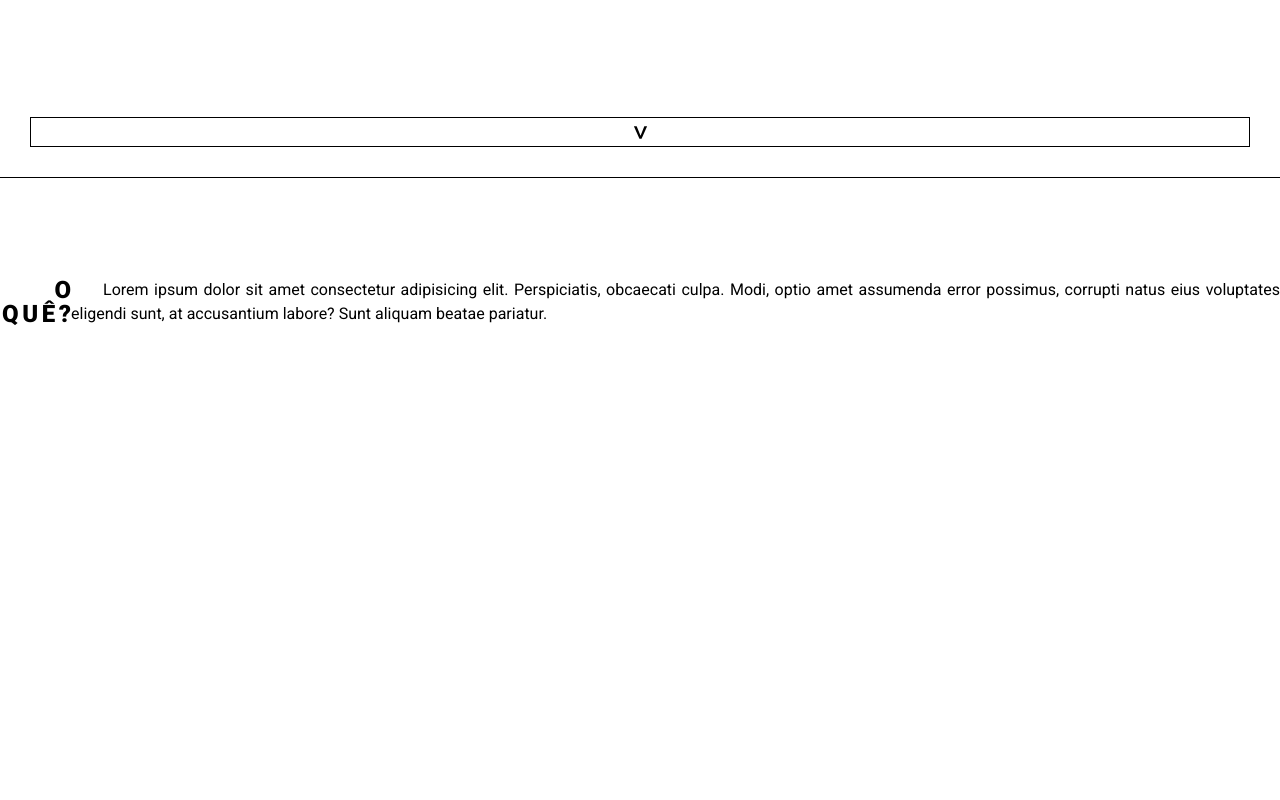
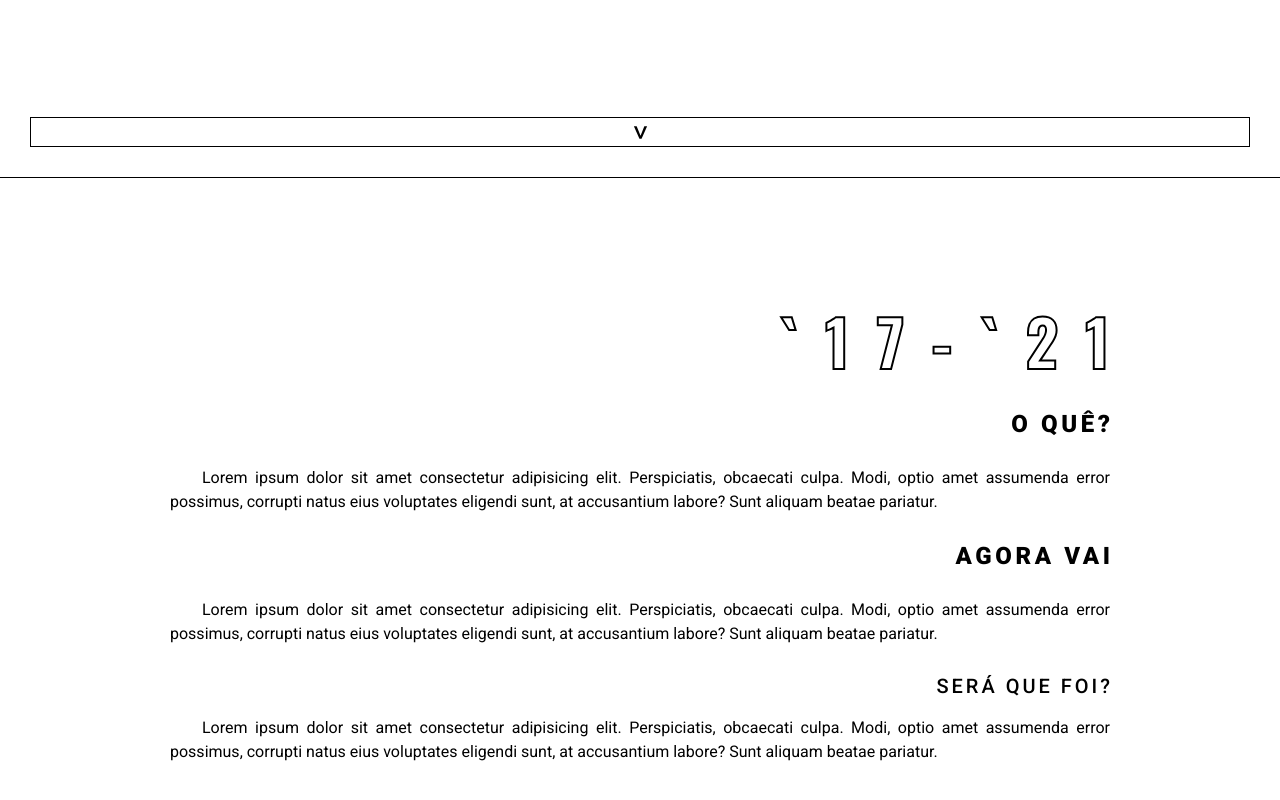
Before and after one commit to Duoliver/my-highschool-in-music, a React (Create React App) app: page / in a window 1280 px wide. Shown: the part 622-1422 px from the top of the page. Built offline with nearby package versions, Linux system fonts and the light colour scheme.

Commit message:
starts creating info section

```diff
--- a/src/index.scss
+++ b/src/index.scss
@@ -4,6 +4,10 @@
   margin: 0;
   padding: 0;
   box-sizing: border-box;
+}
+
+html {
+  scroll-behavior: smooth;
 }
 
 body {
--- a/src/pages/Main/index.jsx
+++ b/src/pages/Main/index.jsx
@@ -1,29 +1,63 @@
 import React from "react";
 import { WideButton } from "../../components/atoms/Buttons";
-import { Text, TitleTwo } from "../../components/atoms/typography";
+import {
+  Text,
+  TitleOne,
+  TitleThree,
+  TitleTwo,
+} from "../../components/atoms/typography";
 import { Arrow, LogoPortuguese } from "../../components/svgs";
 import { AlignEnum } from "../../enums";
 
 import "./styles.scss";
 
 const Main = () => {
+  const scrollTo = (target) => {
+    document.getElementById(target).scrollIntoView();
+  };
+
   return (
     <div className="main">
       <section className="splash">
         <div />
         <LogoPortuguese />
-        <WideButton compressed>
+        <WideButton onClick={() => scrollTo("info")} compressed>
           <Arrow />
         </WideButton>
       </section>
-      <section className="info">
-        <TitleTwo align={AlignEnum.RIGHT}>O QUÊ?</TitleTwo>
-        <Text align={AlignEnum.JUSTIFY}>
-          Lorem ipsum dolor sit amet consectetur adipisicing elit. Perspiciatis,
-          obcaecati culpa. Modi, optio amet assumenda error possimus, corrupti
-          natus eius voluptates eligendi sunt, at accusantium labore? Sunt
-          aliquam beatae pariatur.
-        </Text>
+      <section className="info" id="info">
+        <div className="content">
+          <TitleOne align={AlignEnum.RIGHT} textMargin>
+            `17-`21
+          </TitleOne>
+          <TitleTwo align={AlignEnum.RIGHT} textMargin>
+            O QUÊ?
+          </TitleTwo>
+          <Text align={AlignEnum.JUSTIFY} textMargin>
+            Lorem ipsum dolor sit amet consectetur adipisicing elit.
+            Perspiciatis, obcaecati culpa. Modi, optio amet assumenda error
+            possimus, corrupti natus eius voluptates eligendi sunt, at
+            accusantium labore? Sunt aliquam beatae pariatur.
+          </Text>
+          <TitleTwo align={AlignEnum.RIGHT} textMargin>
+            AGORA VAI
+          </TitleTwo>
+          <Text align={AlignEnum.JUSTIFY} textMargin>
+            Lorem ipsum dolor sit amet consectetur adipisicing elit.
+            Perspiciatis, obcaecati culpa. Modi, optio amet assumenda error
+            possimus, corrupti natus eius voluptates eligendi sunt, at
+            accusantium labore? Sunt aliquam beatae pariatur.
+          </Text>
+          <TitleThree align={AlignEnum.RIGHT} textMargin>
+            SERÁ QUE FOI?
+          </TitleThree>
+          <Text align={AlignEnum.JUSTIFY} textMargin>
+            Lorem ipsum dolor sit amet consectetur adipisicing elit.
+            Perspiciatis, obcaecati culpa. Modi, optio amet assumenda error
+            possimus, corrupti natus eius voluptates eligendi sunt, at
+            accusantium labore? Sunt aliquam beatae pariatur.
+          </Text>
+        </div>
       </section>
     </div>
   );
```
